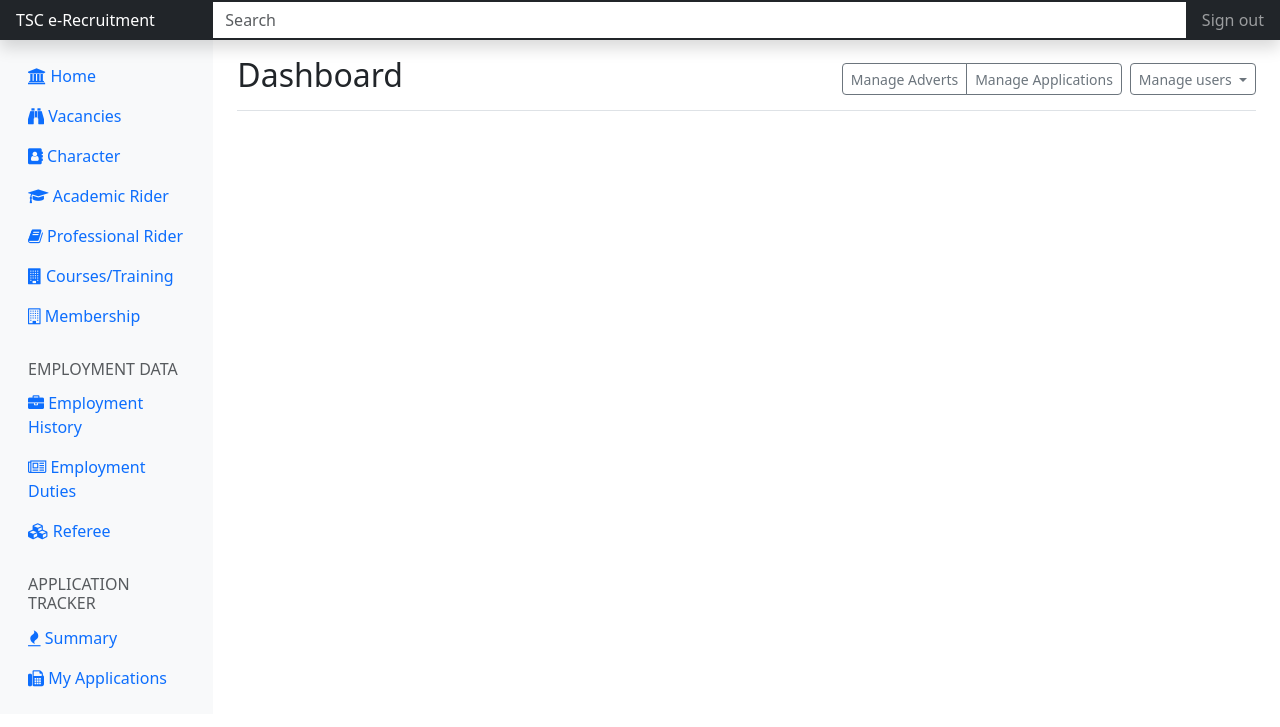
After one commit to ka-dir/tsc_secretariat_recruitment, a Django app: page /combined/ in a window 1280 px wide. The commit adds this page. Shown: the top 727 px of the page. Run offline with Django 4.2, Linux system fonts and the light colour scheme; some libraries are stand-ins or nearby versions.

Commit message:
templates inheritance

```diff
--- /dev/null
+++ b/base/templates/base/combined.html
@@ -0,0 +1,4 @@
+{% extends 'combine.html' %}
+{% block content %}
+
+{% endblock content %}
--- a/base/urls.py
+++ b/base/urls.py
@@ -2,4 +2,5 @@ from django.urls import path
 from . import views
 urlpatterns = [
     path('dashboard/', views.dashboard_page, name="dashboard"),
+    path('combined/', views.combined_page, name="combined"),
 ]
--- a/base/views.py
+++ b/base/views.py
@@ -6,3 +6,7 @@ from django.shortcuts import render
 def dashboard_page(request):
     context = {}
     return render(request, 'base/dashboard.html', context)
+
+
+def combined_page(request):
+    return render(request, 'base/combined.html')
--- /dev/null
+++ b/templates/admin-menu.html
@@ -0,0 +1,13 @@
+            <div class="d-flex justify-content-between flex-wrap flex-md-nowrap align-items-center pt-3 pb-2 mb-3 border-bottom">
+                <h1 class="h2">Dashboard</h1>
+                <div class="btn-toolbar mb-2 mb-md-0">
+                    <div class="btn-group me-2">
+                        <button type="button" class="btn btn-sm btn-outline-secondary">Manage Adverts</button>
+                        <button type="button" class="btn btn-sm btn-outline-secondary">Manage Applications</button>
+                    </div>
+                    <button type="button" class="btn btn-sm btn-outline-secondary dropdown-toggle">
+                        <span data-feather="calendar" class="align-text-bottom"></span>
+                        Manage users
+                    </button>
+                </div>
+            </div>
--- /dev/null
+++ b/templates/combine.html
@@ -0,0 +1,10 @@
+{% include 'head.html' %}
+{% include 'header.html' %}
+{% include 'sidebar-menu.html' %}
+{% include 'admin-menu.html' %}
+
+{% block content %}
+
+{% endblock content %}
+
+{% include 'end-tag.html' %}
--- /dev/null
+++ b/templates/end-tag.html
@@ -0,0 +1,10 @@
+{% load static %}
+</main>
+    </div>
+</div>
+
+
+<script src="{% static 'dist/js/bootstrap.bundle.min.js' %}"></script>
+<!-- Font Awesome Icons -->
+</body>
+</html>
--- /dev/null
+++ b/templates/head.html
@@ -0,0 +1,17 @@
+<!doctype html>
+{% load static %}
+<html lang="en" data-bs-theme="auto">
+<head>
+
+    <title>TSC SECRETARIAT RECRUITMENT PORTAL</title>
+
+    <!-- Custom styles for this template -->
+    <link href="{% static 'dist/custom-css/dashboard.css' %}" rel="stylesheet">
+    <link href="{% static 'dist/css/bootstrap.min.css' %}" rel="stylesheet">
+
+    <!-- font awesome -->
+    <link rel="stylesheet" href="https://cdnjs.cloudflare.com/ajax/libs/font-awesome/4.7.0/css/font-awesome.min.css">
+
+
+</head>
+<body>
--- /dev/null
+++ b/templates/header.html
@@ -0,0 +1,18 @@
+<header class="navbar navbar-dark sticky-top bg-dark flex-md-nowrap p-0 shadow">
+    <a class="navbar-brand col-md-3 col-lg-2 me-0 px-3 fs-6" href="#">TSC e-Recruitment</a>
+    <button class="navbar-toggler position-absolute d-md-none collapsed" type="button" data-bs-toggle="collapse"
+            data-bs-target="#sidebarMenu" aria-controls="sidebarMenu" aria-expanded="false"
+            aria-label="Toggle navigation">
+        <span class="navbar-toggler-icon"></span>
+    </button>
+    <input class="form-control form-control-dark w-100 rounded-0 border-0" type="text" placeholder="Search"
+           aria-label="Search">
+    <div class="navbar-nav">
+        <div class="nav-item text-nowrap">
+            <a class="nav-link px-3" href="#">Sign out</a>
+        </div>
+    </div>
+</header>
+
+<div class="container-fluid">
+    <div class="row">
--- a/templates/original.html
+++ b/templates/original.html
@@ -11,7 +11,6 @@
 
     <!-- font awesome -->
     <link rel="stylesheet" href="https://cdnjs.cloudflare.com/ajax/libs/font-awesome/4.7.0/css/font-awesome.min.css">
-
 
 
 </head>
@@ -143,8 +142,6 @@
                     </button>
                 </div>
             </div>
-
-            <canvas class="my-4 w-100" id="myChart" width="900" height="380"></canvas>
 
             <h2>Section title</h2>
             <div class="table-responsive">
--- /dev/null
+++ b/templates/sidebar-menu.html
@@ -0,0 +1,94 @@
+        <nav id="sidebarMenu" class="col-md-3 col-lg-2 d-md-block bg-body-tertiary sidebar collapse">
+            <div class="position-sticky pt-3 sidebar-sticky">
+                <ul class="nav flex-column">
+                    <li class="nav-item">
+                        <a class="nav-link active" aria-current="page" href="#">
+                            <i class="fa fa-bank"></i> Home</a>
+
+                    </li>
+                    <li class="nav-item">
+                        <a class="nav-link" href="#">
+
+                            <i class="fa fa-binoculars"></i> Vacancies
+                        </a>
+                    </li>
+                    <li class="nav-item">
+                        <a class="nav-link" href="#">
+                            <i class="fa fa-address-book"></i> Character
+                        </a>
+                    </li>
+                    <li class="nav-item">
+                        <a class="nav-link" href="#">
+
+                            <i class="fa fa-mortar-board"></i> Academic Rider
+                        </a>
+                    </li>
+                    <li class="nav-item">
+                        <a class="nav-link" href="#">
+                            <i class="fa fa-book"></i> Professional Rider
+                        </a>
+                    </li>
+                    <li class="nav-item">
+                        <a class="nav-link" href="#">
+                            <i class="fa fa-building"></i> Courses/Training
+                        </a>
+                    </li>
+                    <li class="nav-item">
+                        <a class="nav-link" href="#">
+
+                            <i class="fa fa-building-o"></i> Membership
+                        </a>
+                    </li>
+                </ul>
+
+                <h6 class="sidebar-heading d-flex justify-content-between align-items-center px-3 mt-4 mb-1 text-body-secondary text-uppercase">
+                    <span>Employment data</span>
+                    <a class="link-secondary" href="#" aria-label="Add a new report">
+                        <span data-feather="plus-circle" class="align-text-bottom"></span>
+                    </a>
+                </h6>
+                <ul class="nav flex-column mb-2">
+                    <li class="nav-item">
+                        <a class="nav-link" href="#">
+
+                            <i class="fa fa-briefcase"></i> Employment History
+                        </a>
+                    </li>
+                    <li class="nav-item">
+                        <a class="nav-link" href="#">
+
+                            <i class="fa fa-newspaper-o"></i> Employment Duties
+                        </a>
+                    </li>
+                    <li class="nav-item">
+                        <a class="nav-link" href="#">
+
+                            <i class="	fa fa-cubes"></i> Referee
+                        </a>
+                    </li>
+
+                    <h6 class="sidebar-heading d-flex justify-content-between align-items-center px-3 mt-4 mb-1 text-body-secondary text-uppercase">
+                        <span>Application Tracker</span>
+                        <a class="link-secondary" href="#" aria-label="Add a new report">
+                            <span data-feather="plus-circle" class="align-text-bottom"></span>
+                        </a>
+                    </h6>
+                    <ul class="nav flex-column mb-2">
+                        <li class="nav-item">
+                            <a class="nav-link" href="#">
+
+                                <i class="fa fa-fire"></i> Summary
+                            </a>
+                        </li>
+                        <li class="nav-item">
+                            <a class="nav-link" href="#">
+
+                                <i class="fa fa-fax"></i> My Applications
+                            </a>
+                        </li>
+
+
+                    </ul>
+            </div>
+        </nav>
+        <main class="col-md-9 ms-sm-auto col-lg-10 px-md-4">
```
Lines whose indentation alone changed are shown as unchanged.
